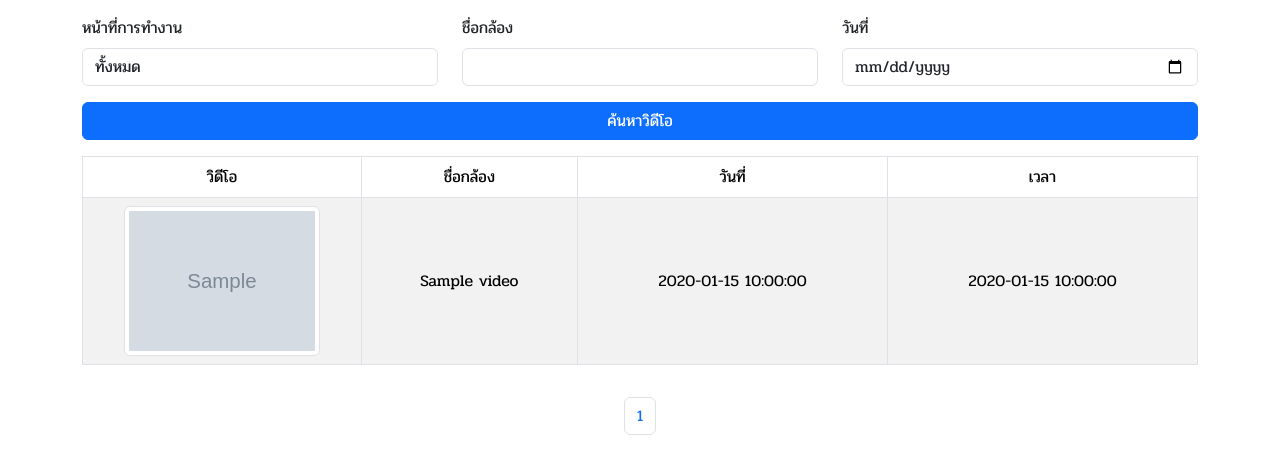
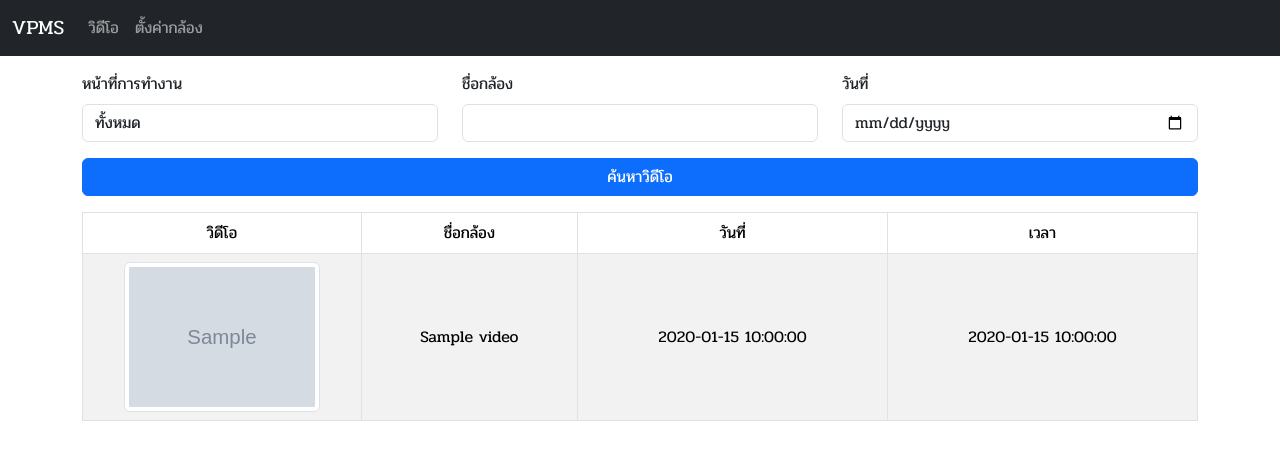
Before and after one commit to jaturongsarak-ball/Vision-Parking-Management-System, a Flask app: template templates/video.html in a window 1280 px wide. Shown: the top 474 px of the page. Run offline with Flask 3, Linux system fonts and the light colour scheme; the template is opened without the code that fills it: most values are stand-ins (such as "Sample title", 1, 10 or a date in 2020); grey boxes marked "Sample" are stand-in pictures; parts of the project's set-up code (start-up, migrations or seed data) failed here and were passed over.

Commit message:
add navbar and edit video page

```diff
--- a/templates/camera.html
+++ b/templates/camera.html
@@ -5,7 +5,7 @@
 {% endblock %}
 
 {% block content %}
-<div class="container">
+<div class="container mt-3">
     <div class="row">
         <form id="addCameraForm">
             <div class="row">
--- a/templates/layout.html
+++ b/templates/layout.html
@@ -13,7 +13,7 @@
 <body>
     {% include "loader.html" %}
     <header>
-
+        {% include "navbar.html" %}
     </header>
     <main>
         {% block content %}
--- /dev/null
+++ b/templates/navbar.html
@@ -0,0 +1,19 @@
+<nav class="navbar navbar-expand-lg bg-dark" data-bs-theme="dark">
+    <div class="container-fluid">
+        <a class="navbar-brand" href="{{ url_for('home_bp.home') }}">VPMS</a>
+        <button class="navbar-toggler" type="button" data-bs-toggle="collapse" data-bs-target="#navbarToggler"
+            aria-controls="navbarToggler" aria-expanded="false" aria-label="Toggle navigation">
+            <span class="navbar-toggler-icon"></span>
+        </button>
+        <div class="collapse navbar-collapse" id="navbarToggler">
+            <ul class="navbar-nav me-auto mb-2 mb-lg-0">
+                <li class="nav-item">
+                    <a class="nav-link" href="{{ url_for('video_bp.search_videos') }}">วิดีโอ</a>
+                </li>
+                <li class="nav-item">
+                    <a class="nav-link" href="{{ url_for('camera_bp.camera_index') }}">ตั้งค่ากล้อง</a>
+                </li>
+            </ul>
+        </div>
+    </div>
+</nav>
--- a/templates/video.html
+++ b/templates/video.html
@@ -51,8 +51,8 @@
                             <td class="align-middle" style="width: 25%;">
                                 {% if video.thumbnail %}
                                 <img src="{{ video.thumbnail }}" alt="ภาพกล้อง" class="img-thumbnail"
-                                    style="width: 75%; height: auto; object-fit: cover;"
-                                    data-bs-toggle="modal" data-bs-target="#videoModal"
+                                    style="width: 75%; height: auto; object-fit: cover;" data-bs-toggle="modal"
+                                    data-bs-target="#videoModal"
                                     onclick="openVideoModalWithDetails('{{ video.video_url }}', '{{ video.name }}', '{{ video.date }}', '{{ video.time }}')">
                                 {% else %}
                                 <img src="{{ url_for('static', filename='img/not_found.jpg') }}" alt="ภาพกล้อง"
@@ -84,26 +84,54 @@
                     </li>
                     {% endif %}
 
-                    {% for p in range(1, total_pages + 1) %}
+                    {% if start_page > 1 %}
+                    <li class="page-item">
+                        <a class="page-link"
+                            href="{{ url_for('video_bp.search_videos', role=request.args.get('role'), name=request.args.get('name'), date=request.args.get('date'), page=1) }}">
+                            1
+                        </a>
+                    </li>
+                    {% if start_page > 2 %}
+                    <li class="page-item disabled"><span class="page-link">...</span></li>
+                    {% endif %}
+                    {% endif %}
+
+                    {% for p in range(start_page, end_page + 1) %}
                     <li class="page-item {% if p == page %}active{% endif %}">
                         <a class="page-link"
-                            href="{{ url_for('video_bp.search_videos', role=request.args.get('role'), name=request.args.get('name'), date=request.args.get('date'), page=p) }}">{{
-                            p }}</a>
+                            href="{{ url_for('video_bp.search_videos', role=request.args.get('role'), name=request.args.get('name'), date=request.args.get('date'), page=p) }}">
+                            {{ p }}
+                        </a>
                     </li>
                     {% endfor %}
 
-                    {% if page < total_pages %} <li class="page-item">
+                    {% if end_page < total_pages %}
+                    {% if end_page < total_pages - 1 %}
+                    <li class="page-item disabled"><span class="page-link">...</span></li>
+                    {% endif %}
+                    <li class="page-item">
+                        <a class="page-link"
+                            href="{{ url_for('video_bp.search_videos', role=request.args.get('role'), name=request.args.get('name'), date=request.args.get('date'), page=total_pages) }}">
+                            {{ total_pages }}
+                        </a>
+                    </li>
+                    {% endif %}
+
+                    {% if page < total_pages %}
+                    <li class="page-item">
                         <a class="page-link"
                             href="{{ url_for('video_bp.search_videos', role=request.args.get('role'), name=request.args.get('name'), date=request.args.get('date'), page=page+1) }}"
                             aria-label="Next">
                             <span aria-hidden="true">&raquo;</span>
                         </a>
-                        </li>
-                        {% endif %}
+                    </li>
+                    {% endif %}
                 </ul>
             </nav>
         </div>
     </div>
+
+
 </div>
 
 <!-- Modal สำหรับแสดงวิดีโอ -->
@@ -125,7 +153,6 @@
                 </video>
             </div>
             <div class="modal-footer d-flex justify-content-center">
-                <!-- ปุ่มดาวน์โหลด -->
                 <a id="downloadBtn" class="btn btn-success" href="#" download>ดาวน์โหลดวิดีโอ</a>
             </div>
         </div>
@@ -178,16 +205,13 @@
         var videoPlayer = document.getElementById("videoPlayer");
         var videoSource = document.getElementById("videoSource");
 
-        // กำหนดแหล่งที่มาของวิดีโอใน Modal
         videoSource.src = videoUrl;
-        videoPlayer.load();  // โหลดวิดีโอใหม่
+        videoPlayer.load();
 
-        // เปลี่ยนชื่อกล้อง วันที่ เวลา ใน Modal
         document.getElementById("modalCameraName").textContent = cameraName;
         document.getElementById("modalDate").textContent = date;
         document.getElementById("modalTime").textContent = time;
 
-        // ปรับปุ่มดาวน์โหลดให้ดาวน์โหลดวิดีโอ
         document.getElementById("downloadBtn").href = videoUrl;
     }
 </script>
```
Also changed, not shown: routes/video_bp.py (+6 -3 lines).
